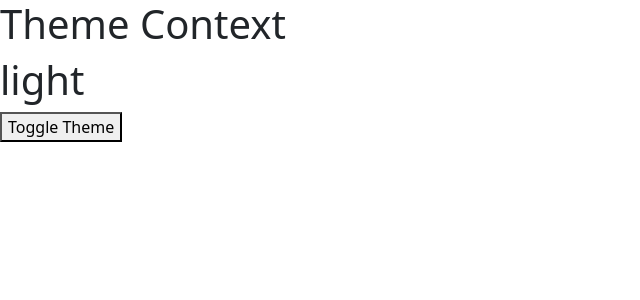
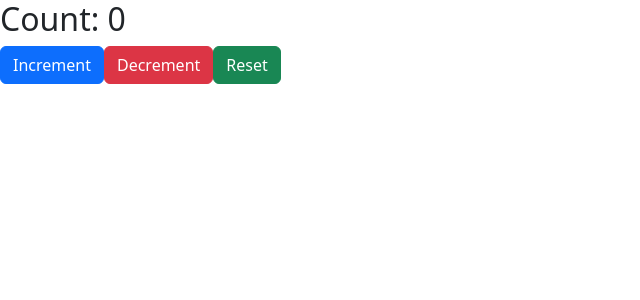
Before and after one commit to Gilocah28/PracticeReact, a React (Vite) app: page / in a window 1280 px wide. Shown: the top 300 px of the page, without its empty margins (0-640 px from the left). Built offline with nearby package versions, Linux system fonts and the light colour scheme.

Commit message:
Use Reducer

```diff
--- a/src/Components/reacthooks/HookParentComponent.jsx
+++ b/src/Components/reacthooks/HookParentComponent.jsx
@@ -4,6 +4,7 @@ import UseEffectComponent from "./UseEffectComponent";
 import BtnComponent from "./UseContext/BtnComponent";
 import ThemeProvider from "./UseContext/ThemeProvider";
 import ThemeContext from "./UseContext/context/ThemeContext";
+import UseReducerComponent from "./UseReducerComponent";
 
 const HookParentComponent = () => {
 
@@ -14,12 +15,15 @@ const HookParentComponent = () => {
       {/* <UserefComponent/> */}
       {/* <UseEffectComponent/> */}
 
-      <ThemeProvider>
+      {/* <ThemeProvider>
         <div>
           <h1>Theme Context</h1>
         </div>
         <BtnComponent />
-      </ThemeProvider>
+      </ThemeProvider> */}
+
+
+      <UseReducerComponent/>
     </>
   );
 };
--- a/src/Components/reacthooks/UseReducerComponent.jsx
+++ b/src/Components/reacthooks/UseReducerComponent.jsx
@@ -0,0 +1,50 @@
+import React, { useReducer } from "react";
+
+const reducer = (state, action) => {
+  switch (action.type) {
+    case "increment":
+      return { count: state.count + 1 };
+    case "decrement":
+      return { count: state.count - 1 };
+    case "reset":
+      return { count: (state.count = 0) };
+    default:
+      return state;
+  }
+};
+
+const UseReducerComponent = () => {
+  const initialState = { count: 0 };
+  const [state, dispatch] = useReducer(reducer, initialState);
+
+  const handleIncrement = () => {
+    dispatch({ type: "increment" });
+  };
+
+  const handleDecrement = () => {
+    dispatch({ type: "decrement" });
+  };
+
+  const handleReset = () => {
+    dispatch({ type: "reset" });
+  };
+
+  return (
+    <div>
+      <h2>Count: {state.count}</h2>
+      <div>
+        <button className="btn btn-primary" onClick={handleIncrement}>
+          Increment
+        </button>
+        <button className="btn btn-danger" onClick={handleDecrement}>
+          Decrement
+        </button>
+        <button className="btn btn-success" onClick={handleReset}>
+          Reset
+        </button>
+      </div>
+    </div>
+  );
+};
+
+export default UseReducerComponent;
```
